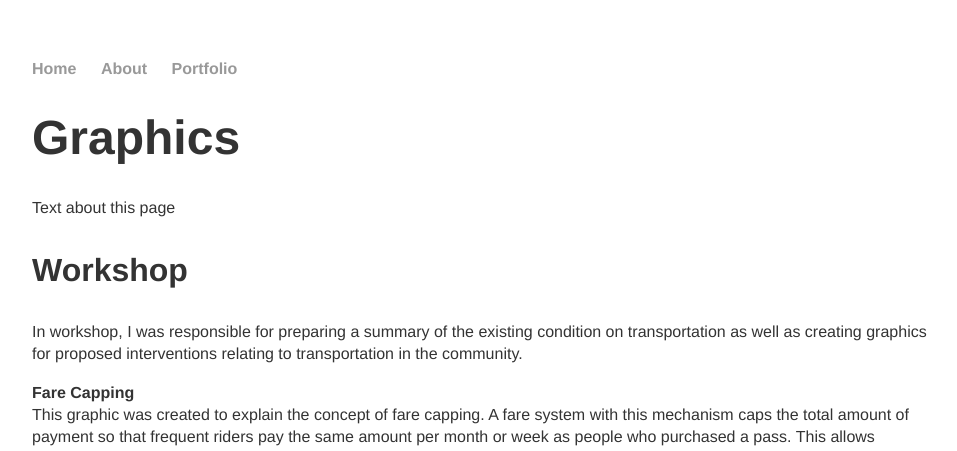
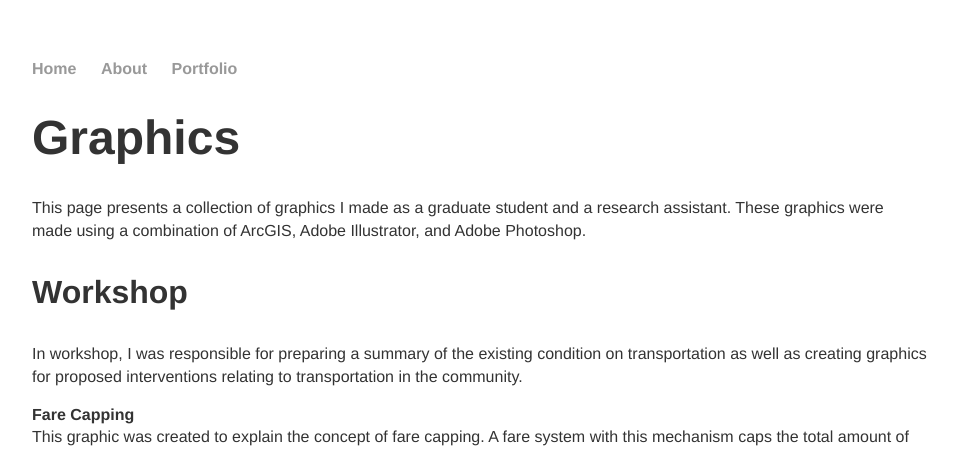
Before and after one commit to tzuyuanw/tzuyuanw.github.io, a Jekyll site: the page built from blog/graphics.html, in a window 1280 px wide. Shown: the top 451 px of the page, without its empty margins (160-1117 px from the left). Built offline with Jekyll 4.4.1, drawn with Linux system fonts in a browser that asks for light colours.

Commit message:
Update graphics.html

```diff
--- a/blog/graphics.html
+++ b/blog/graphics.html
@@ -4,7 +4,9 @@ title: Graphics
 ---
 	<h1>{{ page.title }}</h1>
 	<div class="blurb">
-		<p> Text about this page
+		<p> This page presents a collection of graphics I made as a graduate student and a research assistant.
+			These graphics were made using a combination of ArcGIS, Adobe Illustrator, and Adobe Photoshop.
+
 		</p>
 		<h3>Workshop</h3>
 		<p>In workshop, I was responsible for preparing a summary of the existing condition on transportation
```
